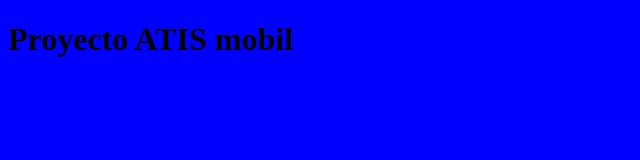
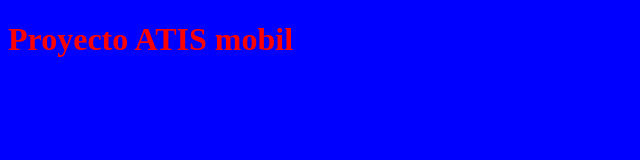
Before and after one commit to SamuelEla/Curso-de-herramientas-de-Git, a plain HTML site: page index.html in a window 1280 px wide. Shown: the whole page, without its empty margins (0-640 px from the left). Drawn offline with Linux system fonts and the light colour scheme.

Commit message:
Negrita y color rojo

```diff
--- a/CSS/estilos.css
+++ b/CSS/estilos.css
@@ -1,3 +1,6 @@
+@charset "utf-8";
 body{
     background-color: blue;
+    font-weight: bold;
+    color: red;
 }
```
